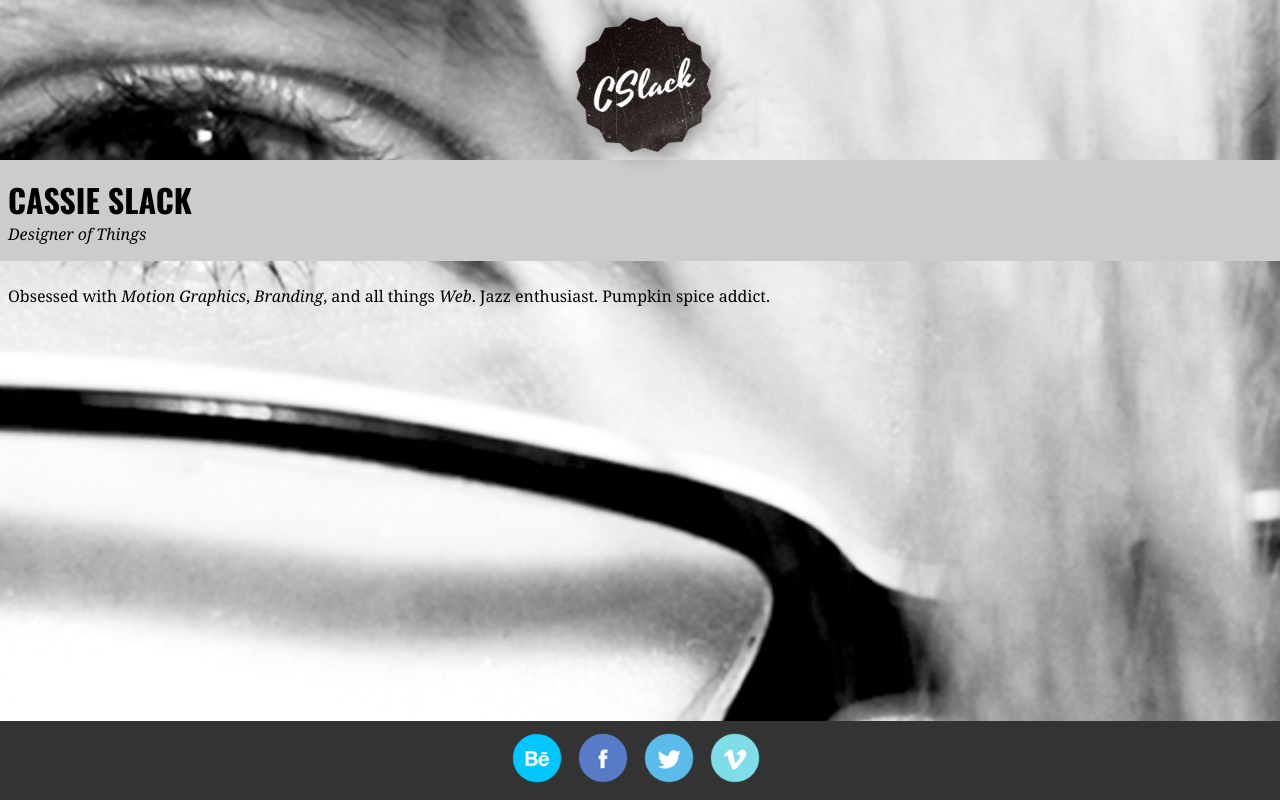
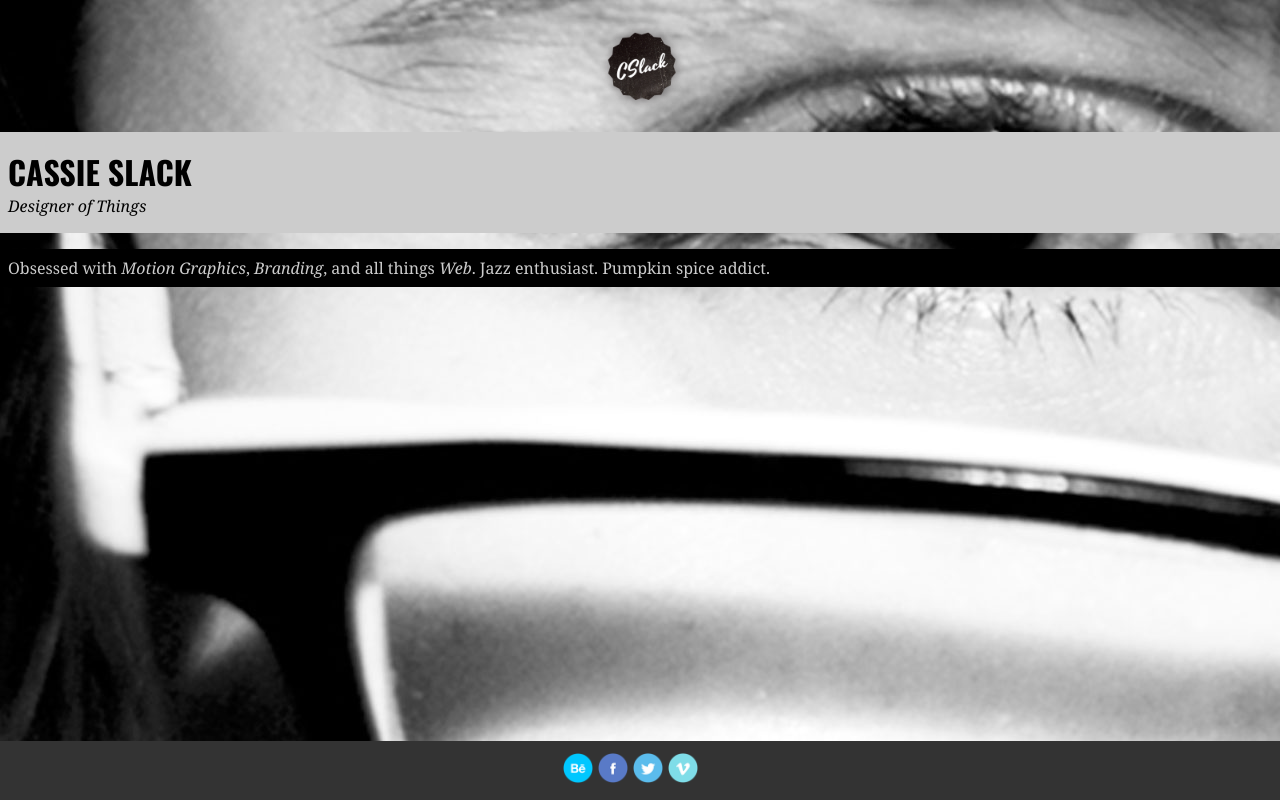
Before and after one commit to cslackdesign/cslackdesign.github.io, a PHP site: page / in a window 1280 px wide. Run offline with PHP 8.4, Linux system fonts and the light colour scheme; some libraries are stand-ins or nearby versions.

Commit message:
Edited CSS > About to overhaul

```diff
--- a/css/general.css
+++ b/css/general.css
@@ -11,8 +11,7 @@ html {
 body {
   background-image: url('../img/banner.jpg');
   background-repeat:no-repeat;
-  background-position: top center;
-  background-size: 200%;
+  background-position: top left;
 
   margin: 0;
   padding: 0;
@@ -23,7 +22,7 @@ body {
 /*------------------------------------------------------------------------LOGO*/
 
 .flex {
-  margin: -1rem 0 0 0;
+  margin: 1rem 0 0 0;
 
   display: -webkit-flex;
   display: flex;
@@ -32,7 +31,7 @@ body {
 }
 
 .flex img {
-  width: 200px;
+  width: 100px;
 }
 
 
@@ -42,7 +41,7 @@ header {
   background-color: #cccccc;
 
   padding: 2rem .5rem 1rem .5rem;
-  margin: -1.5rem 0 0 0;
+  margin: 1rem 0 0 0;
 }
 
 h1 {
@@ -62,6 +61,10 @@ h1 {
 
 .desc {
   padding: .5rem;
+  background-color: #000;
+  color: #ccc;
+
+  line-height: 1.4rem;
 }
 
 /*----------------------------------------------------------------------FOOTER*/
@@ -90,11 +93,11 @@ footer {
 .social li {
   list-style-type: none;
 
-  margin: 0 0 0 1rem;
+  margin: 0 0 0 .3rem;
 }
 
 .social img {
-  width: 50px;
+  width: 30px;
 }
 
 .social a:hover,
--- a/index.html
+++ b/index.html
@@ -4,7 +4,7 @@
   <meta charset=utf-8>
   <title>SLACKER</title>
 
-  <link href="../personal-page/css/general.css" rel="stylesheet">
+  <link href="../cslackdesign.github.io/css/general.css" rel="stylesheet">
   <link href='http://fonts.googleapis.com/css?family=Oswald:400,700' rel='stylesheet' type='text/css'>
 
   <!--Mobile Optimization -->
```
